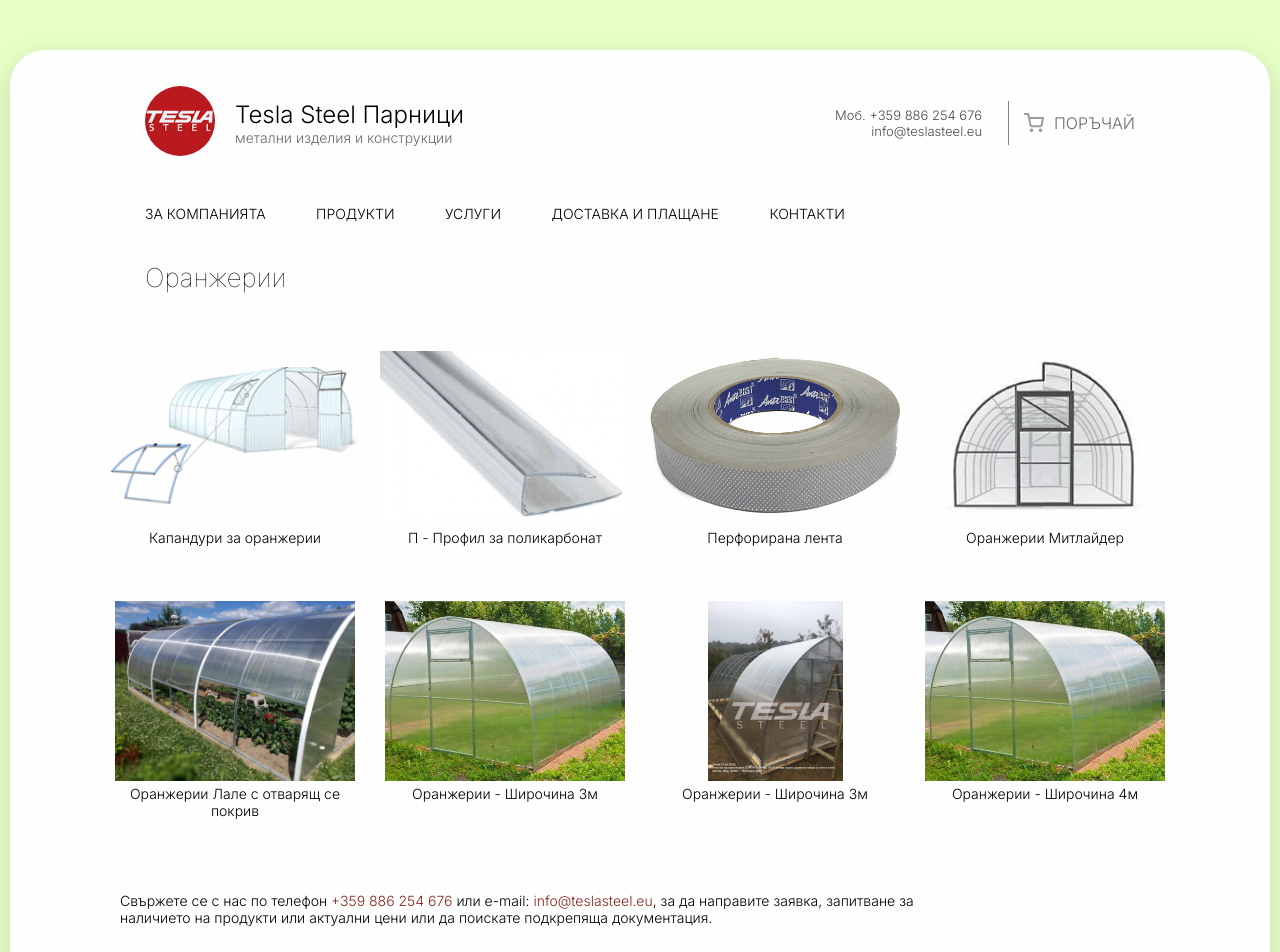
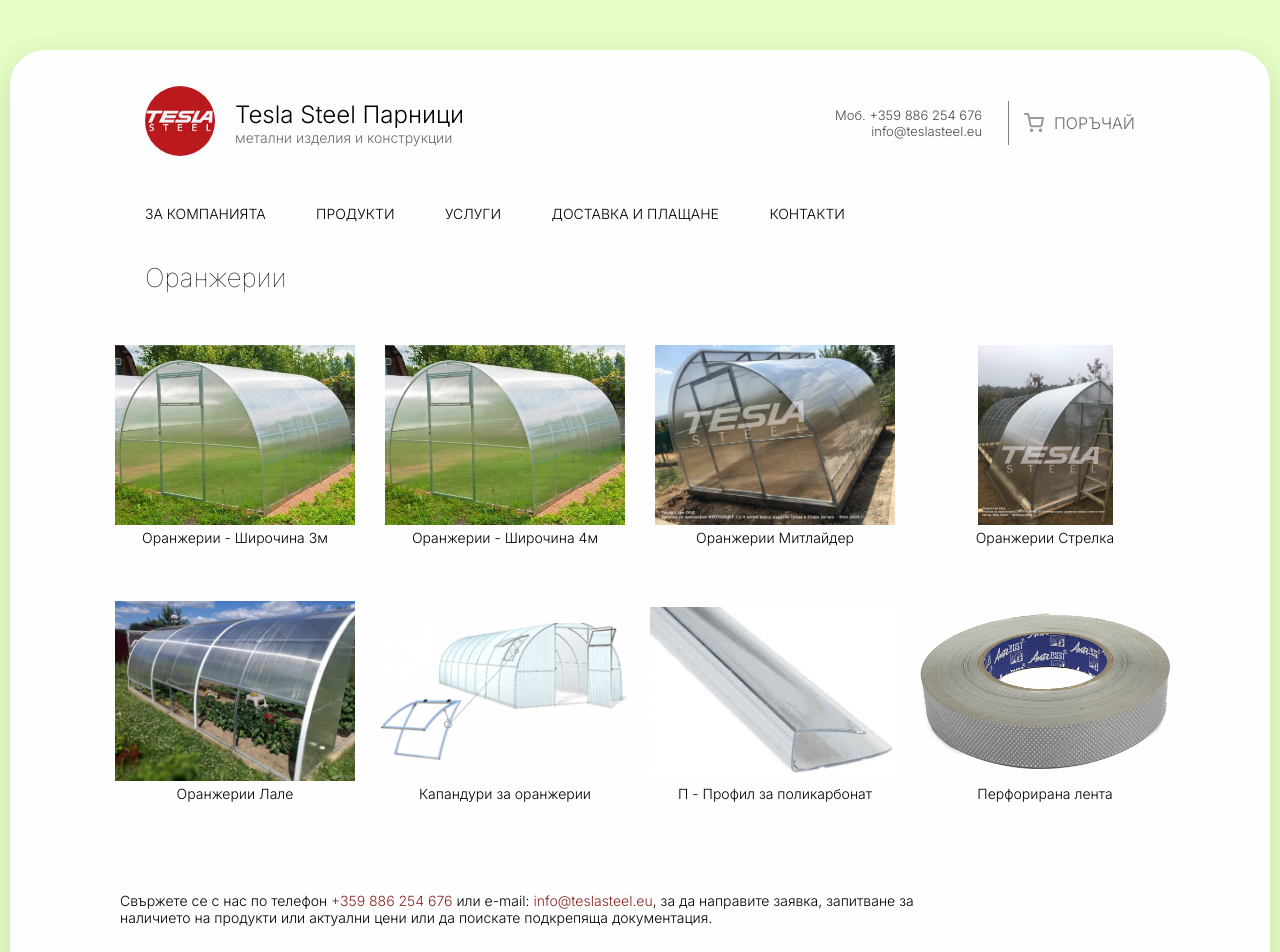
Before and after one commit to nikmace/teslasteel, a Next.js app: page / in a window 1280 px wide. Shown: the top 952 px of the page. Built offline with nearby package versions, Linux system fonts and the light colour scheme.

Commit message:
Improvements for pages

```diff
--- a/components/Products.js
+++ b/components/Products.js
@@ -13,6 +13,52 @@ const Products = () => {
                 </h1>
             </div>
             <div className="content__products">
+                <div className="content__products-item">
+                    <Link href="/products/agronom3">
+                        <a>
+                            <Image width={250} height={180}  src="/products/oranzheria.jpeg" alt="Product" />
+                            <p>Оранжерии - Широчина 3м</p>
+                        </a>
+                    </Link>
+                </div>
+
+                <div className="content__products-item">
+                    <Link href="/products/agronom4">
+                        <a>
+                            <Image width={250} height={180}  src="/products/oranzheria.jpeg" alt="Product" />
+                            <p>Оранжерии - Широчина 4м</p>
+                        </a>
+                    </Link>
+                </div>
+
+                <div className="content__products-item">
+                    <Link href="/products/mitlider">
+                        <a>
+                            <Image width={250} height={180}  src="/products/mitlider3m.jpeg" alt="Product" />
+                            <p>Оранжерии Митлайдер</p>
+                        </a>
+                    </Link>
+                </div>
+
+                <div className="content__products-item">
+                    <Link href="/products/strelka">
+                        <a>
+                            <Image width={250} height={180}  src="/products/strelka3m.jpeg" alt="Product" />
+                            <p>Оранжерии Стрелка</p>
+                        </a>
+                    </Link>
+                </div>
+
+                <div className="content__products-item">
+                    <Link href="/products/lale">
+                        <a>
+                            <Image width={250} height={180}  src="/products/lale.jpeg" alt="Product" />
+                            <p>Оранжерии Лале</p>
+                        </a>
+                    </Link>
+                </div>
+
+
                 <div className="content__products-item">
                     <Link href="/products/parts">
                         <a>
@@ -39,51 +85,6 @@ const Products = () => {
                         </a>
                     </Link>
                 </div>
-
-                <div className="content__products-item">
-                    <Link href="/products/mitlider">
-                        <a>
-                            <Image width={250} height={180}  src="/products/mitlider.jpeg" alt="Product" />
-                            <p>Оранжерии Митлайдер</p>
-                        </a>
-                    </Link>
-                </div>
-
-                <div className="content__products-item">
-                    <Link href="/products/lale">
-                        <a>
-                            <Image width={250} height={180}  src="/products/lale.jpeg" alt="Product" />
-                            <p>Оранжерии Лале с отварящ се покрив</p>
-                        </a>
-                    </Link>
-                </div>
-
-                <div className="content__products-item">
-                    <Link href="/products/agronom3">
-                        <a>
-                            <Image width={250} height={180}  src="/products/oranzheria.jpeg" alt="Product" />
-                            <p>Оранжерии - Широчина 3м</p>
-                        </a>
-                    </Link>
-                </div>
-
-                <div className="content__products-item">
-                    <Link href="/products/strelka">
-                        <a>
-                            <Image width={250} height={180}  src="/products/strelka3m.jpeg" alt="Product" />
-                            <p>Оранжерии - Широчина 3м</p>
-                        </a>
-                    </Link>
-                </div>
-
-                <div className="content__products-item">
-                    <Link href="/products/agronom4">
-                        <a>
-                            <Image width={250} height={180}  src="/products/oranzheria.jpeg" alt="Product" />
-                            <p>Оранжерии - Широчина 4м</p>
-                        </a>
-                    </Link>
-                </div>
             </div>
 
             <div className="contact-us">
```
Also changed, not shown: pages/contacts/index.js (+14 -0 lines), pages/services/index.js (+8 -8 lines).
